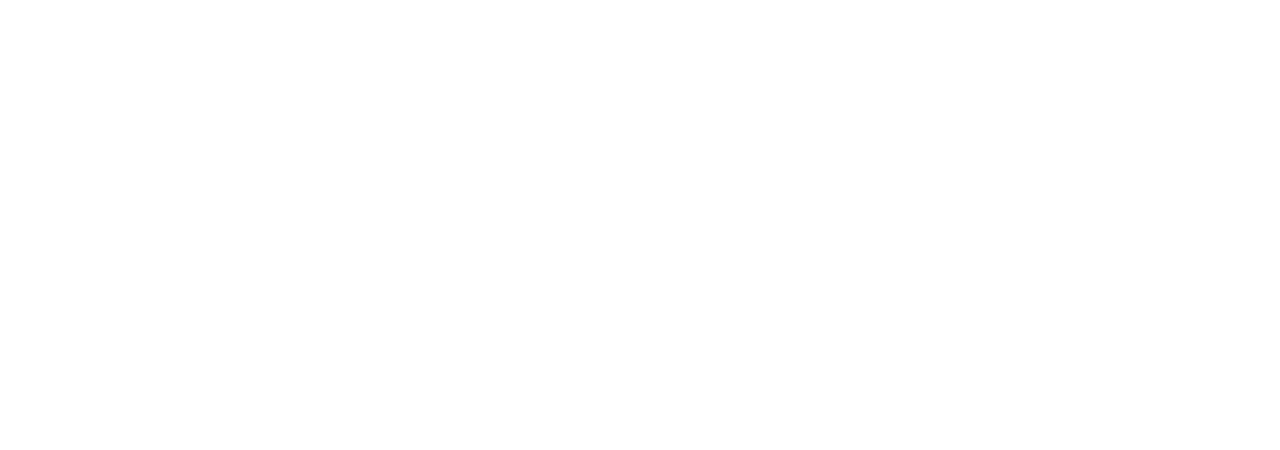
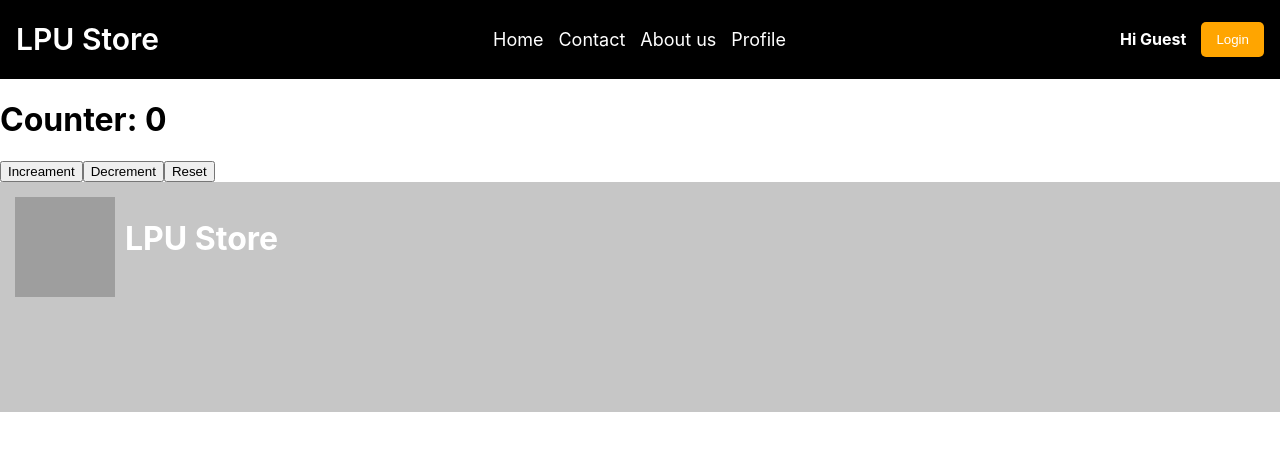
Before and after one commit to nitesh0289/MERN-LPU, a React (Create React App) app: page /redux-counter in a window 1280 px wide. Before the commit this address had no page. Shown: the top 450 px of the page. Built offline with nearby package versions, Linux system fonts and the light colour scheme; grey boxes are pictures that could not be loaded.

Commit message:
redux implementation

```diff
--- a/package.json
+++ b/package.json
@@ -3,12 +3,14 @@
   "version": "0.1.0",
   "private": true,
   "dependencies": {
+    "@reduxjs/toolkit": "^2.8.2",
     "@testing-library/dom": "^10.4.0",
     "@testing-library/jest-dom": "^6.6.3",
     "@testing-library/react": "^16.3.0",
     "@testing-library/user-event": "^13.5.0",
     "react": "^19.1.0",
     "react-dom": "^19.1.0",
+    "react-redux": "^9.2.0",
     "react-router": "^7.6.3",
     "react-scripts": "5.0.1",
     "web-vitals": "^2.1.4"
--- a/src/components/GlobalState/Parent.js
+++ b/src/components/GlobalState/Parent.js
@@ -1,5 +1,4 @@
 import React, { useReducer } from "react";
-import Counter from "./Counter";
 import ComponentA from "./ComponentA";
 
 const initialValue = 0;
--- /dev/null
+++ b/src/components/ReduxCounter.js
@@ -0,0 +1,19 @@
+import React, { useState } from "react";
+import { useDispatch, useSelector } from "react-redux";
+import { increment, decrement, reset } from "../store/slices/CounterSlice";
+
+function ReduxCounter() {
+  const { value } = useSelector((state) => state.counter);
+  const dispatch = useDispatch();
+
+  return (
+    <main>
+      <h1> Counter: {value}</h1>
+      <button onClick={() => dispatch(increment())}>Increament</button>
+      <button onClick={() => dispatch(decrement())}>Decrement</button>
+      <button onClick={() => dispatch(reset())}>Reset</button>
+    </main>
+  );
+}
+
+export default ReduxCounter;
--- a/src/components/navbar/index.js
+++ b/src/components/navbar/index.js
@@ -14,6 +14,7 @@
     } else {
       setUser(null);
     }
+    console.log("hello useEffect runs")
   }, [localStorage.getItem("loggedinUser")]);
 
   const handleClick = () => {
--- a/src/index.js
+++ b/src/index.js
@@ -1,7 +1,10 @@
 import { BrowserRouter, Route, Routes, useNavigate, useParams } from "react-router";
 import ReactDOM from "react-dom/client";
+import { Provider } from "react-redux";
 import React from "react";
+
 import App from "./App";
+import store from "./store";
 import "./index.css";
 import Products from "./components/ecommerce/Products";
 import ProductPage from "./components/ecommerce/Product";
@@ -11,6 +14,8 @@
 import Login from "./components/login";
 import PrivateRoute from "./routes/Private";
 import AuthRoute from "./routes/AuthRoute";
+import AdminRoute from "./routes/AdminRoute";
+import ReduxCounter from "./components/ReduxCounter";
 
 const root = ReactDOM.createRoot(document.getElementById("root"));
 
@@ -69,6 +74,7 @@
 
 root.render(
   <React.StrictMode>
+    <Provider store={store}>
       <BrowserRouter>
         <Routes>
           <Route path="/" element={<Dashboard />}>
@@ -114,7 +120,14 @@
               }
             />
             <Route path="/profile">
-            <Route index element={<Profile />} />
+              <Route
+                index
+                element={
+                  <AdminRoute>
+                    <Profile />
+                  </AdminRoute>
+                }
+              />
               <Route path=":username">
                 <Route index element={<UserProfile />} />
                 <Route path=":age" element={<UserProfile />} />
@@ -124,8 +137,10 @@
             </Route>
             <Route path="/products" element={<Products />} />
             <Route path="/products/:id" element={<ProductPage />} />
+            <Route path="/redux-counter" element={<ReduxCounter />} />
           </Route>
         </Routes>
       </BrowserRouter>
+    </Provider>
   </React.StrictMode>
 );
--- /dev/null
+++ b/src/routes/AdminRoute.js
@@ -0,0 +1,11 @@
+import React from "react";
+import { Navigate } from "react-router";
+
+function AdminRoute(props) {
+  const user = JSON.parse(localStorage.getItem("loggedinUser")) || [];
+  const isAdmin = user?.[0]?.email === "abcd@gmail.com";
+
+  return isAdmin ? props.children : <Navigate to={"/"} />;
+}
+
+export default AdminRoute;
--- /dev/null
+++ b/src/store/index.js
@@ -0,0 +1,10 @@
+import { configureStore } from "@reduxjs/toolkit";
+import counterReducer from "./slices/CounterSlice";
+
+const store = configureStore({
+  reducer: {
+    counter: counterReducer
+  }
+});
+
+export default store;
--- /dev/null
+++ b/src/store/slices/CounterSlice.js
@@ -0,0 +1,25 @@
+import { createSlice } from "@reduxjs/toolkit";
+
+const initialState = {
+  value: 0
+};
+
+export const counterSlice = createSlice({
+  name: "counter",
+  initialState,
+  reducers: {
+    increment: (state) => {
+      state.value += 1;
+    },
+    decrement: (state) => {
+      state.value -= 1;
+    },
+    reset: (state) => {
+      state.value = 0;
+    }
+  }
+});
+
+export const { increment, decrement, reset } = counterSlice.actions;
+
+export default counterSlice.reducer;
```
Also changed, not shown: 1 other file (tests, documents, lock files or other folders). Lines whose indentation alone changed are shown as unchanged.
